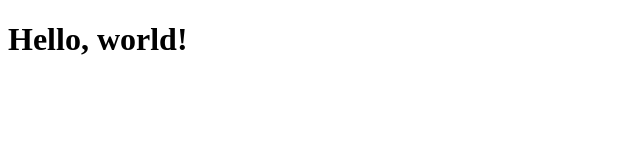
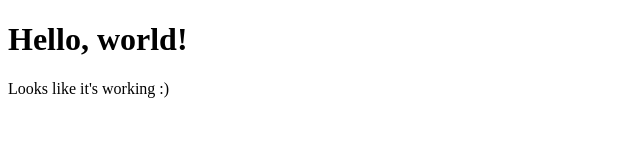
Before and after one commit to rockefed/eccentric-labs, a plain HTML site: page index.html in a window 1280 px wide. Shown: the whole page, without its empty margins (0-640 px from the left). Drawn offline with Linux system fonts and the light colour scheme.

Commit message:
Update index.html

```diff
--- a/index.html
+++ b/index.html
@@ -5,5 +5,6 @@
 </head>
 <body>
   <h1>Hello, world!</h1>
+  <p>Looks like it's working :)</p>
 </body>
 </html>
```
